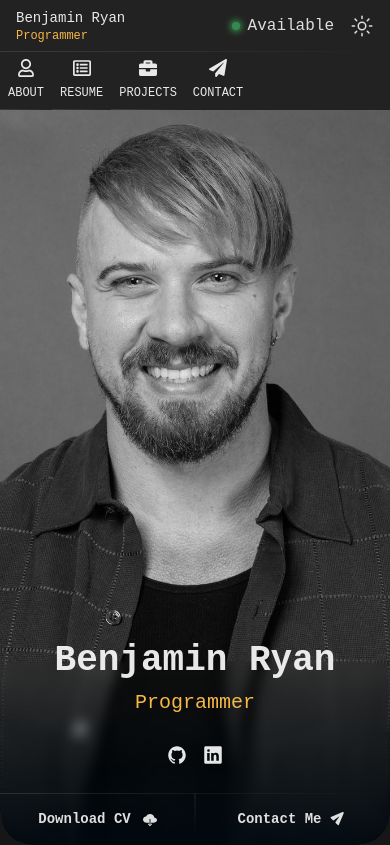
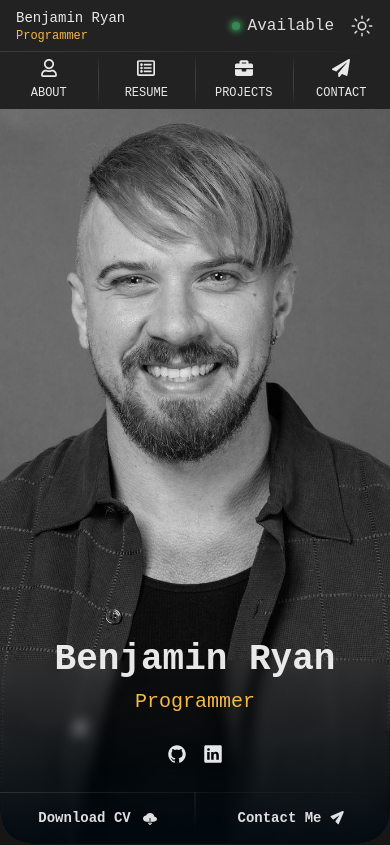
Before and after one commit to aehamdy/my-portfolio, a React (Vite) app: page / in a window 390 px wide. Shown: the top 845 px of the page. Built offline with nearby package versions, Linux system fonts and the light colour scheme; a web font is replaced by a local one.

Commit message:
style: Adjust spacing between navbar items and Replace separator with separator components on all screens

```diff
--- a/src/App.jsx
+++ b/src/App.jsx
@@ -114,7 +114,7 @@ export default App;
 // [x] create only one file to contain all icons
 // [x] create a component for skills in about me section
 // [x] fix the spacing between about me skills icon that caused because of the tool tip
-// [ ] create two components, one for horizontal graidnet to right and the other to bottom and implement them
+// [x] create two components, one for horizontal graidnet to right and the other to bottom and implement them
 // [ ] create dynamic cv
 // [ ] make the cv viewable
 // [ ] make the cv downloadable in word file
--- a/src/components/Navbar.jsx
+++ b/src/components/Navbar.jsx
@@ -1,5 +1,6 @@
 /* eslint-disable react/prop-types */
 import { navItems } from "../data/navbar";
+import SeparatorCenter from "./SeparatorCenter";
 import SeparatorToRight from "./SeparatorToRight";
 
 function Navbar({ onSectionChange }) {
@@ -7,9 +8,9 @@ function Navbar({ onSectionChange }) {
     <nav
       className={`relative text-dark-gray dark:text-white-90 bg-section-light dark:bg-section-dark before:absolute before:start-0 before:top-0 before:w-full before:h-[1px] before:bg-custom-gradient-to-r md:before:hidden md:rounded-b-xl duration-short`}
     >
-      <ul className="flex md:flex-col md:gap-1.5 md:py-5 mx-auto">
+      <ul className="flex justify-between md:flex-col md:gap-1.5 md:py-3 mx-auto">
         {navItems.map((item, i) => (
-          <li key={i} className={`relative`}>
+          <li key={i} className={`relative w-full`}>
             <a
               href={`#${item.value}`}
               onClick={() => onSectionChange(item.value)}
@@ -24,7 +25,12 @@ function Navbar({ onSectionChange }) {
             </a>
             {i !== navItems.length - 1 && (
               <div>
-                <SeparatorToRight />
+                <div className="hidden md:block">
+                  <SeparatorToRight />
+                </div>
+                <div className="md:hidden absolute top-0 start-full w-full h-full">
+                  <SeparatorCenter />
+                </div>
               </div>
             )}
           </li>
--- /dev/null
+++ b/src/components/SeparatorCenter.jsx
@@ -0,0 +1,5 @@
+function SeparatorCenter() {
+  return <div className="w-[1px] h-full bg-custom-gradient-center"></div>;
+}
+
+export default SeparatorCenter;
--- a/src/index.css
+++ b/src/index.css
@@ -33,6 +33,12 @@
   --gradient-to-bottom: radial-gradient(
     ellipse at top,
     #ddd 0%,
+    rgba(255, 255, 255, 0) 70%
+  );
+
+  --gradient-center: radial-gradient(
+    ellipse at top,
+    rgba(197, 202, 213, 0.15) 0%,
     rgba(255, 255, 255, 0) 70%
   );
 
@@ -95,5 +101,11 @@ body.dark {
     rgba(255, 255, 255, 0) 80%
   );
 
+  --gradient-center: radial-gradient(
+    ellipse at right,
+    rgba(197, 202, 213, 0.35) 0%,
+    rgba(255, 255, 255, 0) 70%
+  );
+
   background-color: rgb(22, 22, 22);
 }
--- a/tailwind.config.js
+++ b/tailwind.config.js
@@ -50,7 +50,7 @@ module.exports = {
         'blurred-bg': 'linear-gradient(180deg, rgba(4, 25, 29, 0) 0%, rgb(1 9 15 / 90%) 100%)',
         'custom-gradient-to-r': 'var(--gradient-to-right)',
         'custom-gradient-to-b': 'var(--gradient-to-bottom)',
-        'custom-gradient-center': 'radial-gradient(ellipse at top, rgba(197, 202, 213, 0.15) 0%, rgba(255, 255, 255, 0) 70%)',
+        'custom-gradient-center': 'var(--gradient-center)',
         'transparent-circle': 'linear-gradient(135deg,rgba(246,184,70,.4) 0%,rgba(246,184,70,.01) 100%)',
         'transparent-bg': 'linear-gradient(135deg,rgba(246,184,70,.2) 0%,rgba(246,184,70,.01) 100%)',
       },
```
